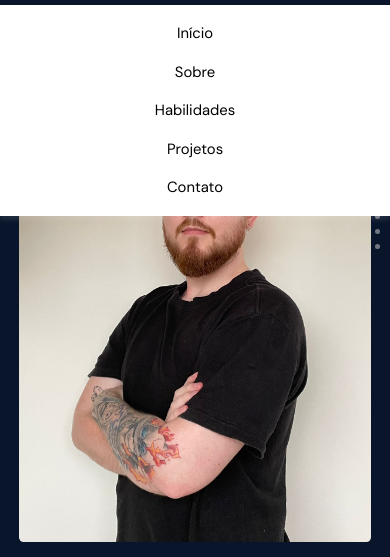
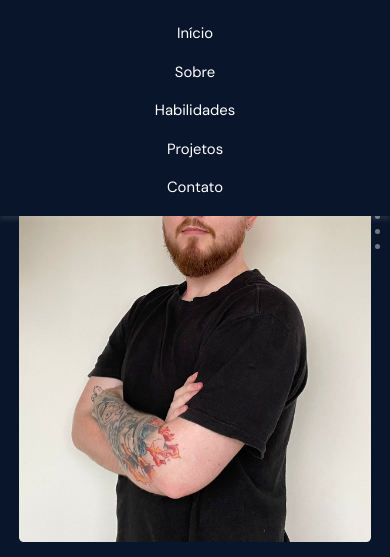
Before and after one commit to lucasfernandopinto/lucasfernandopinto.github.io, a plain HTML site: page index.html in a window 390 px wide. Both pictures are taken after a click on the picture 336 px from the left and 46 px from the top of the page. Shown: the part 68-625 px from the top of the page. Drawn offline with Linux system fonts and the light colour scheme.

Commit message:
Update navbar.css

```diff
--- a/css/components/navbar.css
+++ b/css/components/navbar.css
@@ -59,13 +59,14 @@
   .navbar .navbar__content .navbar__mobile.active .mobile__links {
     display: flex;
     flex-direction: column;
-    background-color: var(--white);
+    background-color: var(--background);
+    color: var(--text-color);
     width: 100%;
     position: absolute;
     top: 98%;
     left: 0;
     padding: 1rem 0;
-    box-shadow: 0 0.4rem 0.5rem rgba(255, 249, 249, 0.1);
+    box-shadow: 0 0.4rem 0.5rem rgba(243, 243, 243, 0.1);
     z-index: 1;
   }
 
@@ -78,4 +79,5 @@
     display: block;
     text-align: center;
   }
+
 }
```
